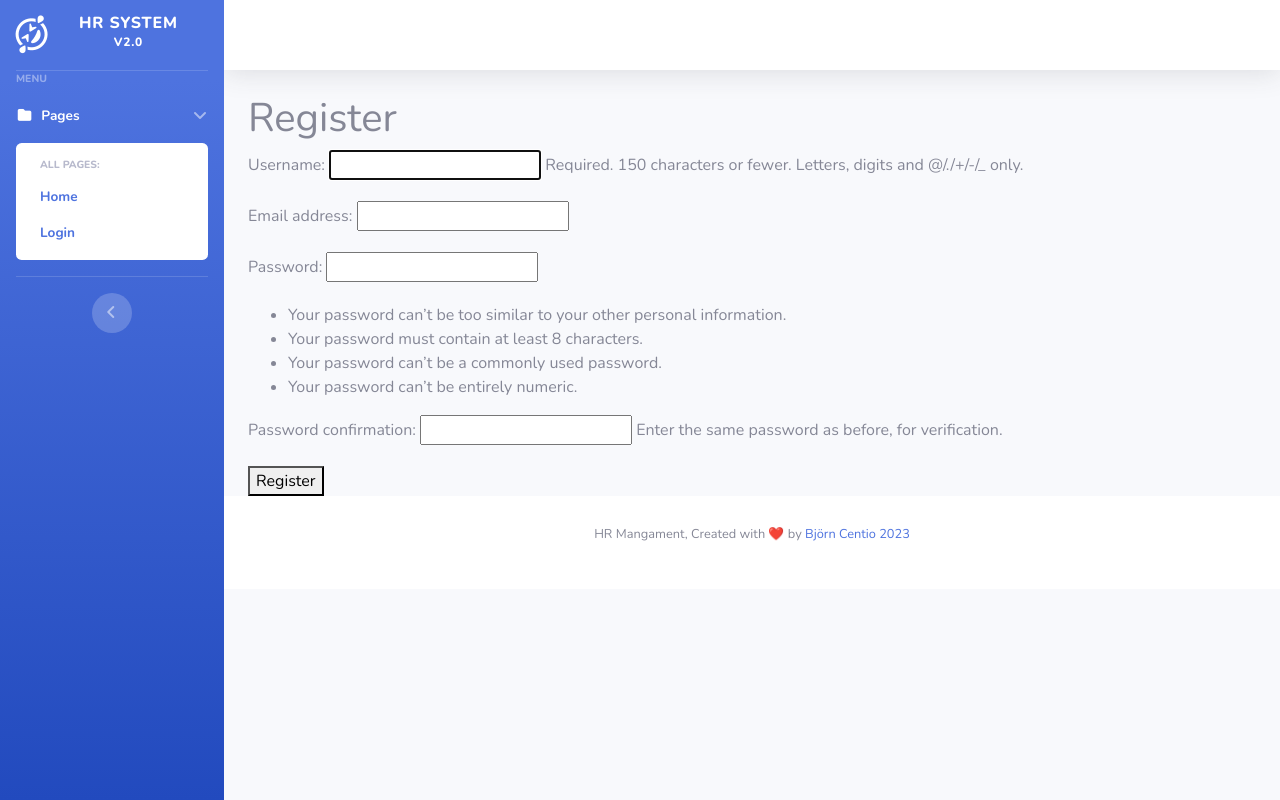
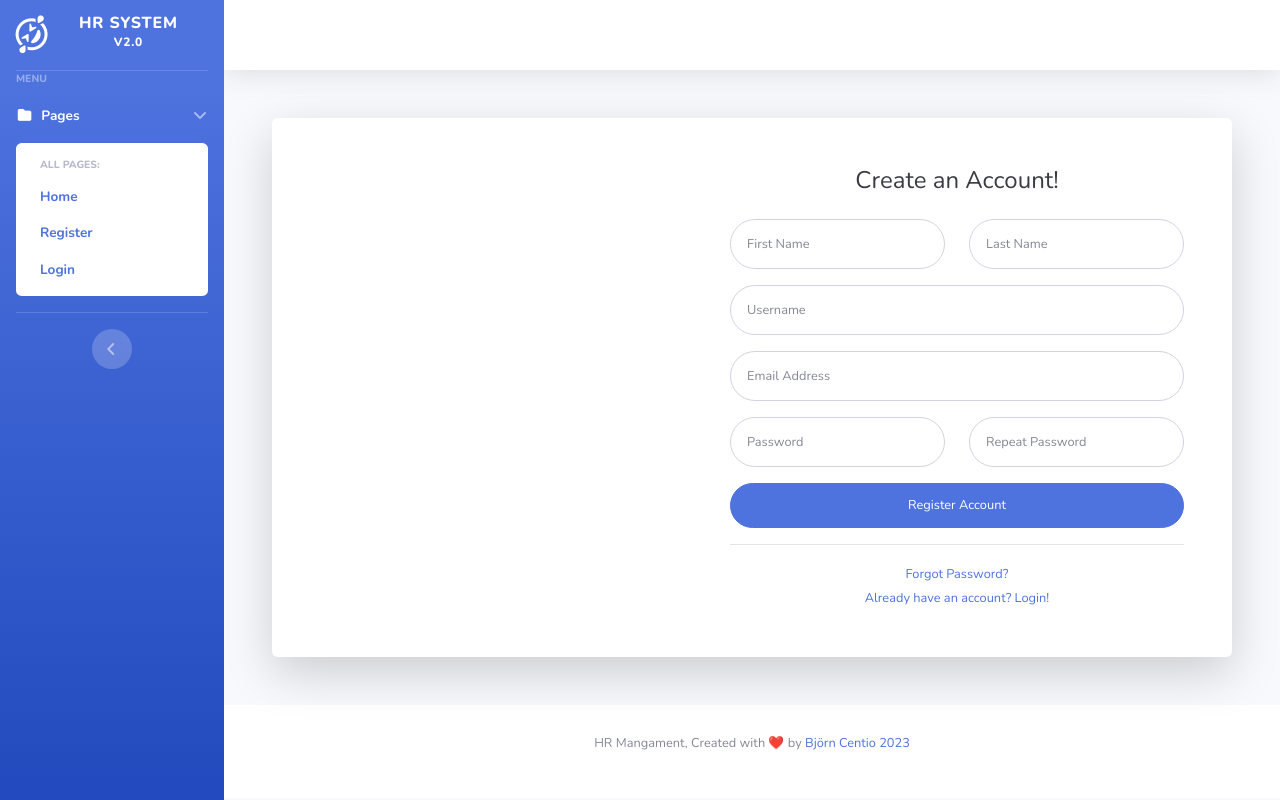
Before and after one commit to bjorne90/hr-system, a Django app: page /register/ in a window 1280 px wide. Run offline with Django 3.2, Linux system fonts and the light colour scheme; some libraries are stand-ins or nearby versions; some web fonts are replaced.

Commit message:
Fixing errors with registrations

```diff
--- a/authentication/forms.py
+++ b/authentication/forms.py
@@ -1,9 +1,9 @@
 from django import forms
 from django.contrib.auth.forms import UserCreationForm
 from django.contrib.auth.models import User
+from django.contrib.auth.forms import UserCreationForm
 
 class UserRegistrationForm(UserCreationForm):
-    # Add any additional form fields or customization here
     class Meta:
         model = User
-        fields = ['username', 'email']
+        fields = ['username', 'email', 'first_name', 'last_name']
--- a/authentication/templates/authentication/register.html
+++ b/authentication/templates/authentication/register.html
@@ -1,10 +1,65 @@
 {% extends 'base.html' %}
 
 {% block content %}
-  <h1>Register</h1>
-  <form method="post" action="{% url 'authentication:register' %}">
-    {% csrf_token %}
-    {{ form.as_p }}
-    <button type="submit">Register</button>
-  </form>
+<div class="container">
+
+  <div class="card o-hidden border-0 shadow-lg my-5">
+      <div class="card-body p-0">
+          <!-- Nested Row within Card Body -->
+          <div class="row">
+              <div class="col-lg-5 d-none d-lg-block bg-register-image"></div>
+              <div class="col-lg-7">
+                  <div class="p-5">
+                      <div class="text-center">
+                          <h1 class="h4 text-gray-900 mb-4">Create an Account!</h1>
+                      </div>
+                      <form class="user" method="post" action="{% url 'authentication:register' %}">
+                          {% csrf_token %}
+                          <div class="form-group row">
+                            <div class="col-sm-6 mb-3 mb-sm-0">
+                              <input type="text" class="form-control form-control-user" id="exampleFirstName"
+                                placeholder="First Name" name="first_name">
+                            </div>
+                            <div class="col-sm-6">
+                              <input type="text" class="form-control form-control-user" id="exampleLastName"
+                                placeholder="Last Name" name="last_name">
+                            </div>
+                          </div>
+                          <div class="form-group">
+                            <input type="text" class="form-control form-control-user" id="exampleInputUsername"
+                              placeholder="Username" name="username">
+                          </div>
+                          <div class="form-group">
+                            <input type="email" class="form-control form-control-user" id="exampleInputEmail"
+                              placeholder="Email Address" name="email">
+                          </div>
+                          <div class="form-group row">
+                            <div class="col-sm-6 mb-3 mb-sm-0">
+                              <input type="password" class="form-control form-control-user"
+                                id="exampleInputPassword" placeholder="Password" name="password1">
+                            </div>
+                            <div class="col-sm-6">
+                              <input type="password" class="form-control form-control-user"
+                                id="exampleRepeatPassword" placeholder="Repeat Password" name="password2">
+                            </div>
+                          </div>
+
+                          <button type="submit" class="btn btn-primary btn-user btn-block">
+                              Register Account
+                          </button>
+                      </form>
+                      <hr>
+                      <div class="text-center">
+                          <a class="small" href="forgot-password.html">Forgot Password?</a>
+                      </div>
+                      <div class="text-center">
+                          <a class="small" href="login.html">Already have an account? Login!</a>
+                      </div>
+                  </div>
+              </div>
+          </div>
+      </div>
+  </div>
+
+</div>
 {% endblock %}
--- a/authentication/views.py
+++ b/authentication/views.py
@@ -3,17 +3,20 @@
 from .forms import UserRegistrationForm
 from scheduling.models import WorkShift
 from .models import UserProfile
+from django.contrib.auth.forms import UserCreationForm
+
 
 def register(request):
     if request.method == 'POST':
         form = UserRegistrationForm(request.POST)
         if form.is_valid():
             user = form.save()
-            # ...
-            return redirect('authentication:login')
+            login(request, user)
+            return redirect('profiles:detail')
     else:
         form = UserRegistrationForm()
     return render(request, 'authentication/register.html', {'form': form})
+
 
 def user_login(request):
     if request.method == 'POST':
--- a/templates/base.html
+++ b/templates/base.html
@@ -76,6 +76,7 @@
       <a class="collapse-item" href="{% url 'authentication:logout' %}">Logout</a>
       {% else %}
       <a class="collapse-item active" href="{% url 'home' %}">Home</a>
+      <a class="collapse-item active" href="{% url 'authentication:register' %}">Register</a>
       <a class="collapse-item active" href="{% url 'authentication:login' %}">Login</a>
       {% endif %}
     </div>
```
Also changed, not shown: authentication/models.py (+0 -16 lines).
